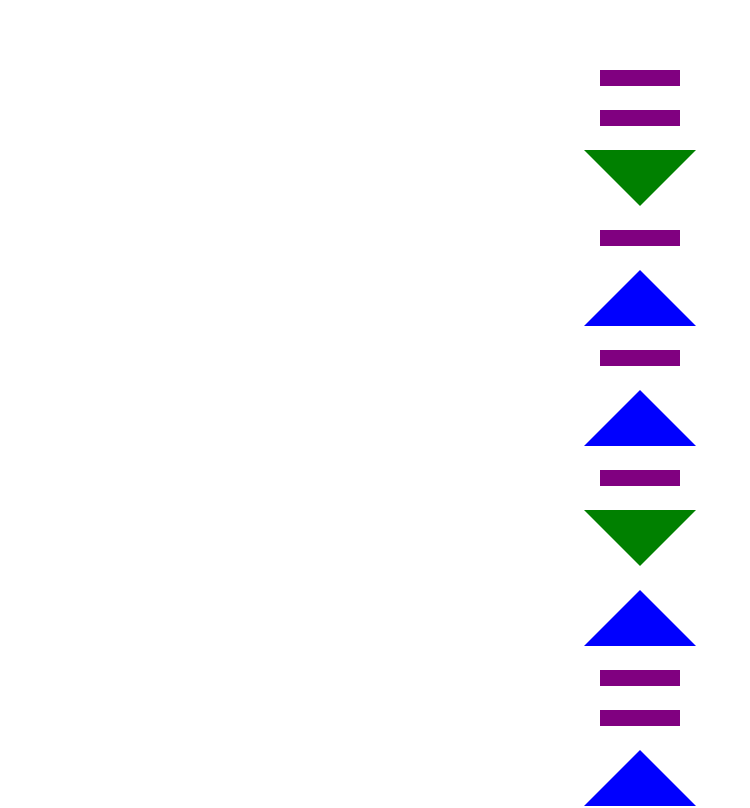
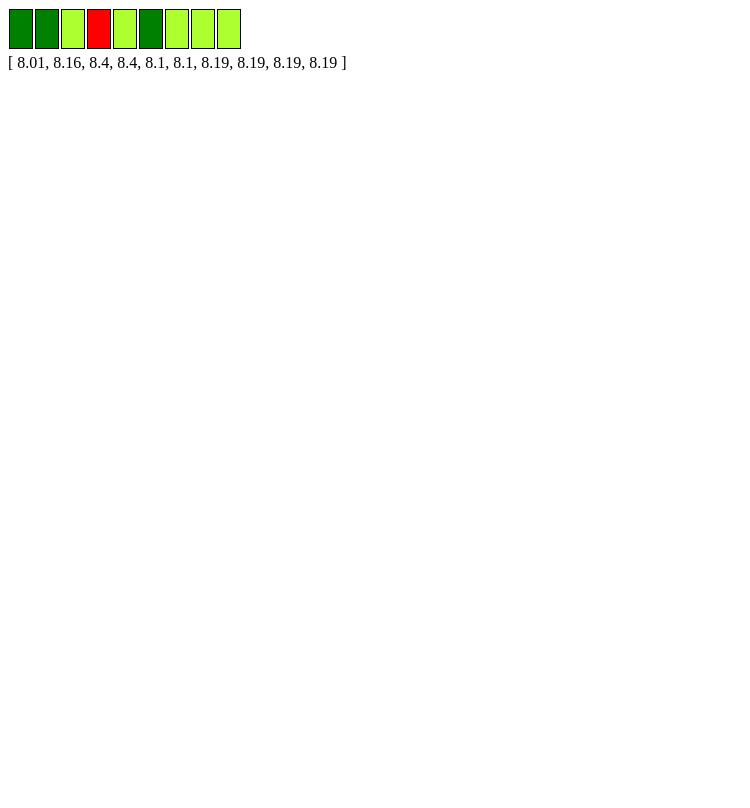
Before and after one commit to aiddin/TrendBox, a Vue app in the folder tctrend/: page / in a window 1280 px wide. Shown: the top 808 px of the page, without its empty margins (0-750 px from the left). Built offline with nearby package versions, Linux system fonts and the light colour scheme.

Commit message:
jadi sikit

```diff
--- a/tctrend/src/App.vue
+++ b/tctrend/src/App.vue
@@ -1,7 +1,7 @@
 <template>
-  <div id="app">
+  <div >
 
-    <tc-trend :values="values" :down="down" :up="up" :unchanged="unchanged"/>
+    <tc-trend :values="values" :down="down" :up="up" :unchanged="unchanged" :nullColor="nullColor" />
   </div>
 </template>
 
@@ -15,35 +15,15 @@ export default {
 
 data() {
   return {
-    values: [8.19,8.19, 8.09,8.09, 8.12, 8.12, 8.42,8.42, 8.0, 8.39,8.39,8.39, 8.5, 8.24, 8.24, 8.16],
-    up: 'blue',
-    down: 'green',
-    unchanged: 'purple',
+    values: [  8.01,8.16,8.4,8.4,8.1,8.10, 8.19, 8.19, 8.19, 8.19],
+
+    up: 'green',
+    down: 'red',
+    unchanged: 'greenyellow',
+    nullColor:'grey',
 
   };
 }
-
 }
 
 </script>
-
-<style>
-#app {
-  font-family: Avenir, Helvetica, Arial, sans-serif;
-  -webkit-font-smoothing: antialiased;
-  -moz-osx-font-smoothing: grayscale;
-  text-align: center;
-  color: #2c3e50;
-  margin-top: 60px;
-}
-</style>
-<!-- 9.34
-8.38
-8.15
-8.84
-9.36
-8.52
-9.40
-8.58
-8.44
-9.51 -->
--- a/tctrend/src/components/TcTrend.vue
+++ b/tctrend/src/components/TcTrend.vue
@@ -1,28 +1,28 @@
 <template>
-  <div>
-    <span>
-      <tr v-for="trend in trends" :key="trend.id" >
-        <span :style="unchangedStyle" v-if="trend.direction === 'unchanged' " class="arrow unchanged"></span>
-        <span :style="downStyle" v-if="trend.direction === 'down'" class="arrow arrow-down"></span>
-        <span :style="upStyle" v-if="trend.direction === 'up'" class="arrow arrow-up"></span>
-
-      </tr>
-    </span>
-
+    <div>
+      <th v-for="trends in trends" :key="trends" >
+        <td :style="unchangedStyle" v-if="trends.direction === 'unchanged' " class="box unchanged"></td>
+        <td :style="downStyle" v-if="trends.direction === 'down'" class="box down"></td>
+        <td :style="upStyle" v-if="trends.direction === 'up'" class="box up"></td>
+        <td  :style="nullStyle" v-if="trends.direction === 'null'" class="box null"></td>
+      </th>
   </div>
-
+  {{values}}
 </template>
-
 <script>
 //normal box lol just box  of array with colors
 export default {
-  props: ["values","up","down","unchanged"],
+  props: ["values","up","down","unchanged","nullColor"],
     data() {
     return {
-      val: this.values[0],
+      limitarr:this.limit,
+
       compareValue: 0,
       trends: [
       ],
+      valuesarr: this.values.map((item) => {
+        return item;
+      }),
     };
   },
   computed:{
@@ -30,7 +30,7 @@ export default {
       if (this.up === undefined) return "";
       else
         return {
-          "border-bottom-color": this.up,
+          "background-color": this.up,
         };
     },
     unchangedStyle() {
@@ -44,27 +44,47 @@ export default {
       if (this.down === undefined) return "";
       else
         return {
-          "border-top-color": this.down,
+          "background-color": this.down,
+        };
+    },
+    nullStyle() {
+      if (this.nullColor === undefined) return "";
+      else
+        return {
+          "background-color": this.nullColor,
         };
     },
   },
   methods: {
     // Method to check if a value is the same, more or less than the compareValue
       checkValue() {
-      for (let i = 0; i < this.values.length; i++) {
-        this.compareValue=this.values[i];
-        if (this.compareValue === this.val) {
+      if (this.values.length <10){
+        for(let i=0 ;i< 10-this.values.length;i++ ){
+          this.valuesarr.unshift(undefined);
+
+        }
+      }
+      // }
+      // else if (this.valuesarr.length >10){
+      //   this.valuesarr.splice(0,(this.values.length-10));
+      // }
+      for (let i = 0; i < 10; i++) {
+        this.compareValue=this.valuesarr[i];
+        const valuesa = this.valuesarr[i-1];
+        if (this.compareValue === undefined){
+          this.trends.push({id:i ,values: this.compareValue ,direction :'null'});
+        }
+        else if (this.compareValue === valuesa) {
           this.trends.push({id:i ,values: this.compareValue ,direction :'unchanged'})
-        } else if (this.compareValue > this.val) {
+        } else if (this.compareValue > valuesa) {
           this.trends.push({id:i ,values: this.compareValue ,direction :'up'});
-        } else if  (this.compareValue < this.val){
+        } else if  (this.compareValue < valuesa){
           this.trends.push({id:i ,values: this.compareValue ,direction :'down'});
         }
         this.val=this.compareValue;
-
+        console.log("hehe")
       }
 
-       console.log(this.trends);
       },
 },
 beforeMount() {
@@ -75,26 +95,26 @@ beforeMount() {
 
 <style>
 
-.arrow{
-  text-align: center;
-  align-items: center;
-  margin: 10px;
-  display: inline-flex;
-  border: 1vh solid transparent;
+.box {
+  box-sizing: border-box;
+  width: 3vh;
+  height: 5vh;
+  background-color: lightgray;
+  border: 1px solid rgb(0, 0, 0);
+  display: inline-block;
+  margin: 0px;
 }
-.arrow.unchanged {
-  width: 8vh;
-  background: rgb(110, 110, 110);
+.box.up{
+  background-color: rgb(241, 31, 31);
 }
-.arrow.arrow-up{
-  border: 7vh solid transparent;
-  border-bottom-color: green;
-  border-top-width: 0px;
+.box.down{
+  background-color: rgb(48, 41, 41);
 }
-.arrow.arrow-down{
-  border: 7vh solid transparent;
-  border-top-color: red;
-  border-bottom-width: 0px;
+.box.unchanged{
+  background-color: rgb(39, 61, 187);
+}
+.box.null{
+  background-color: rgb(39, 61, 187);
 }
 
 </style>
```
